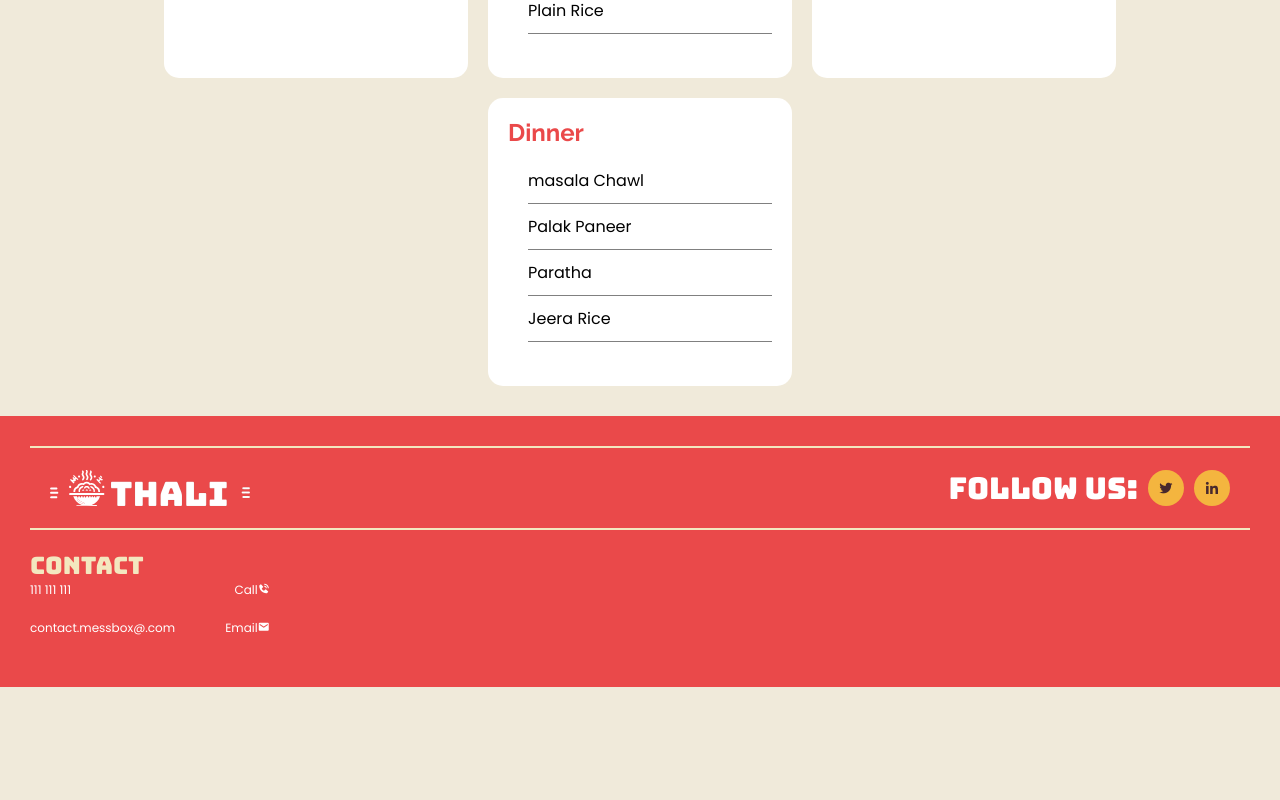
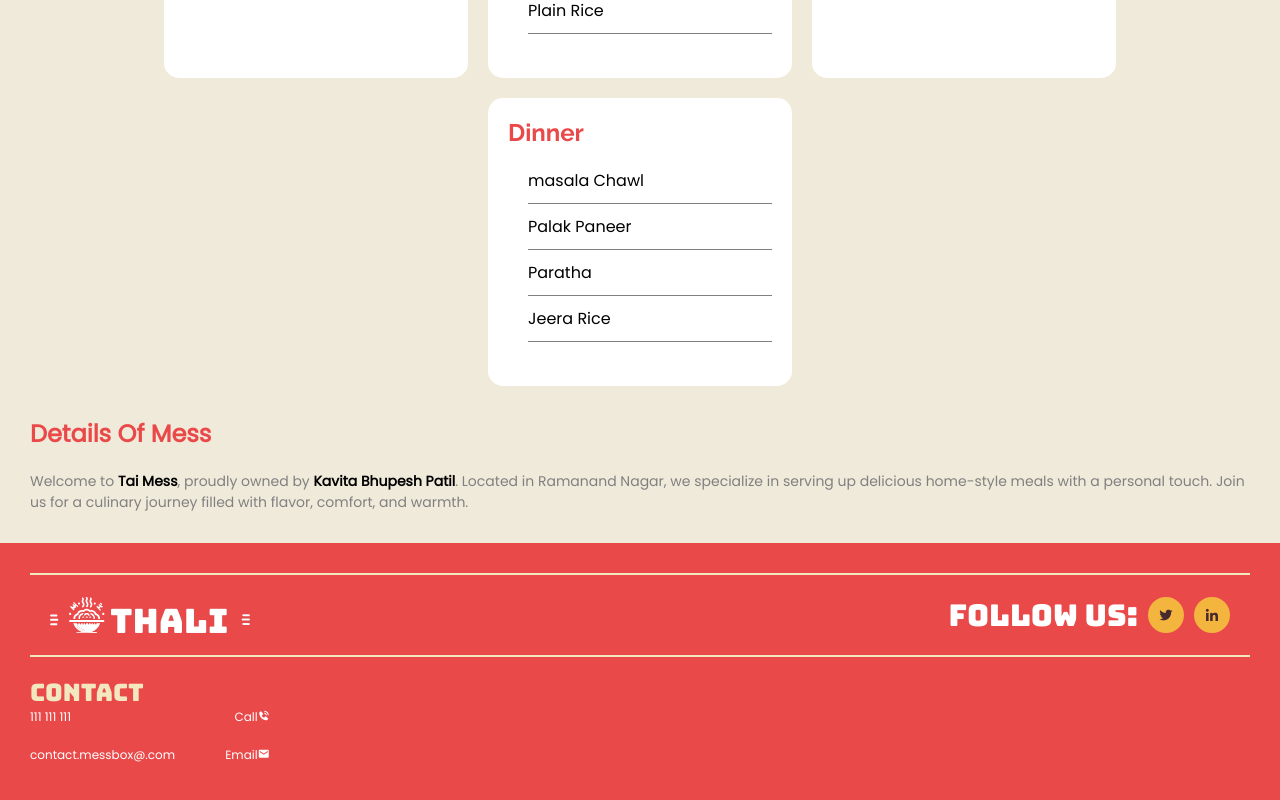
Before and after one commit to KLI888/thali-mess-web, a React (Vite) app: page /locatemess/1 in a window 1280 px wide. Shown: the part 1539-2339 px from the top of the page. Before the commit the page ends 2226 px from the top, so only its background shows below. Built offline with nearby package versions, Linux system fonts and the light colour scheme.

Commit message:
Your commit message

```diff
--- a/src/components/messinfo/Messinfo.jsx
+++ b/src/components/messinfo/Messinfo.jsx
@@ -121,6 +121,10 @@ function Messinfo() {
                     </div>
                 </div>
             </div>
+            <div className="mess_intro">
+                <h2>Details Of Mess</h2>
+                <p>Welcome to <b>Tai Mess</b>, proudly owned by <b>Kavita Bhupesh Patil</b>. Located in Ramanand Nagar, we specialize in serving up delicious home-style meals with a personal touch. Join us for a culinary journey filled with flavor, comfort, and warmth.</p>
+            </div>
         </div>
     </section>
   )
--- a/src/components/messinfo/messinfo.css
+++ b/src/components/messinfo/messinfo.css
@@ -246,7 +246,21 @@
     border-bottom: 1px solid gray;
 }
 
-
+.mess_intro {
+    margin-top: 30px;
+}
+.mess_intro h2 {
+    margin-bottom: 20px;
+    color: #ea494a;
+}
+.mess_intro p {
+    color: gray;
+    font-size: 14px;
+    font-weight: 300;
+}
+.mess_intro p b {
+    color: black;
+}
 
 @media (max-width: 1024px) {
     .mess_brief_info .mess_img {
```
